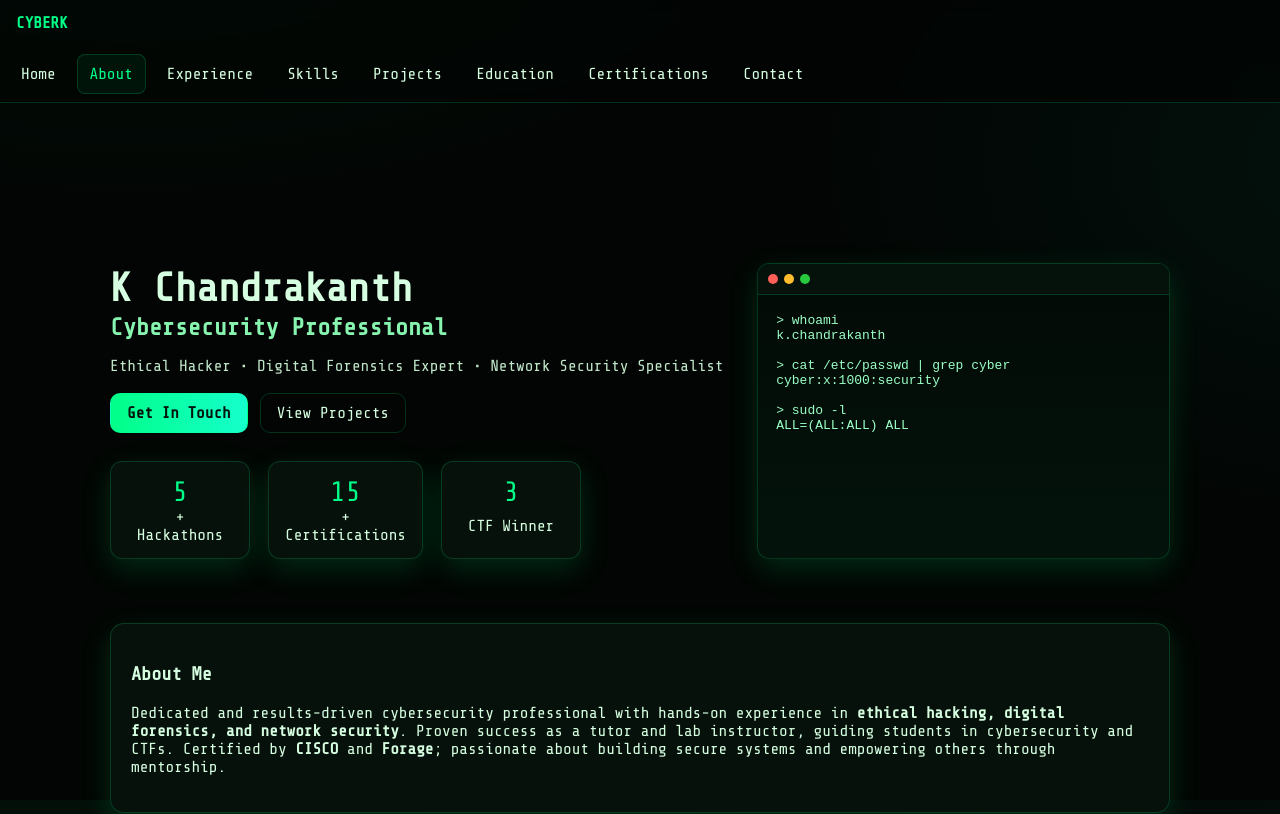
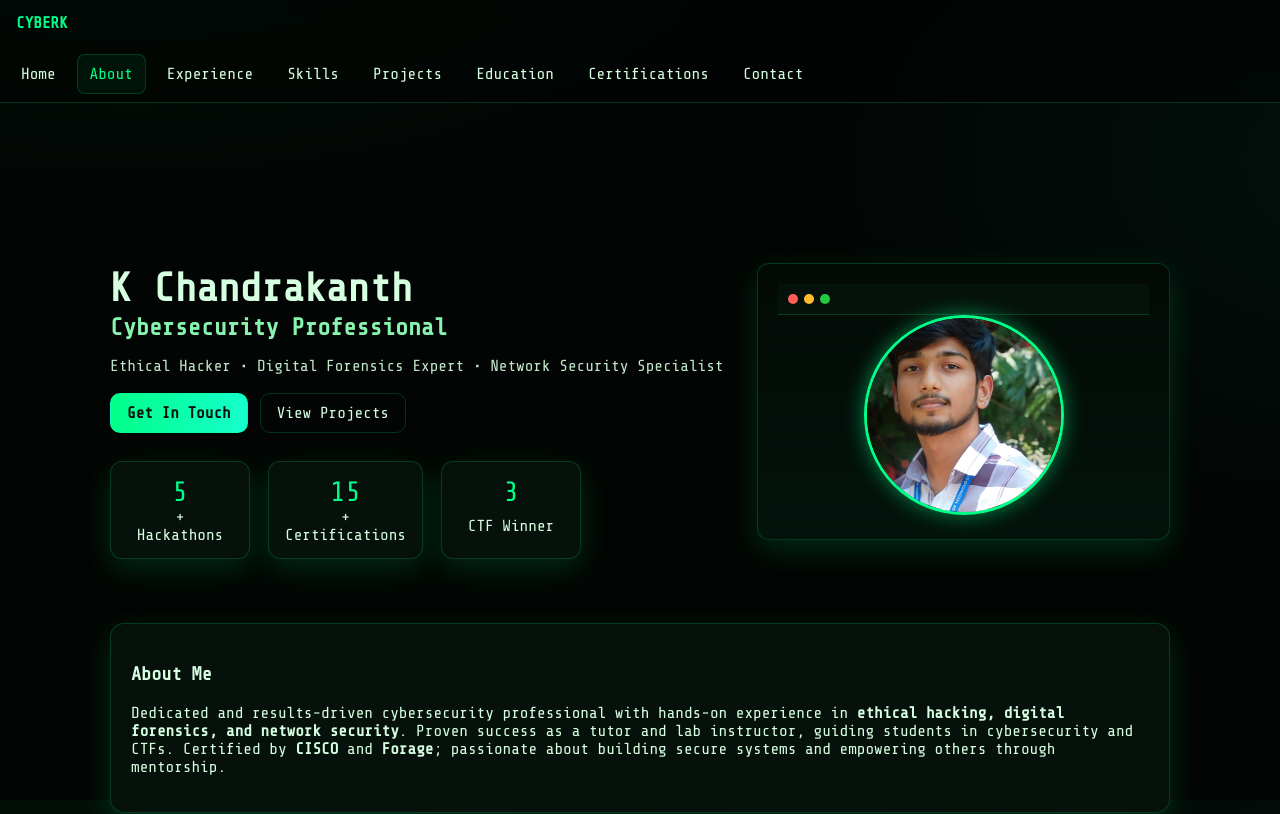
Before and after one commit to Chandrakanth-CyberK/My-Website, a website: page public/index.html in a window 1280 px wide. Shown: the top 814 px of the page. Drawn offline with nearby package versions, Linux system fonts and the light colour scheme.

Commit message:
Updated style.css with photo in terminal and certification styles

```diff
--- a/public/index.html
+++ b/public/index.html
@@ -2,18 +2,12 @@
 <html lang="en">
 <head>
   <meta charset="utf-8" />
-  <meta
-    name="viewport"
-    content="width=device-width, initial-scale=1, viewport-fit=cover"
-  />
+  <meta name="viewport" content="width=device-width, initial-scale=1, viewport-fit=cover" />
   <title>CyberK — K Chandrakanth</title>
   <link rel="stylesheet" href="style.css" />
   <link rel="preconnect" href="https://fonts.googleapis.com" />
   <link rel="preconnect" href="https://fonts.gstatic.com" crossorigin />
-  <link
-    href="https://fonts.googleapis.com/css2?family=Share+Tech+Mono&display=swap"
-    rel="stylesheet"
-  />
+  <link href="https://fonts.googleapis.com/css2?family=Share+Tech+Mono&display=swap" rel="stylesheet" />
 </head>
 <body>
 
@@ -54,20 +48,19 @@
         </div>
       </div>
 
-      <!-- “whoami” terminal -->
+      <!-- Profile Photo -->
+      <section>
         <div class="terminal">
-        <div class="term-bar"><span class="dot red"></span><span class="dot yellow"></span><span class="dot green"></span></div>
-        <pre id="terminalContent" aria-label="pseudo terminal">
-&gt; whoami
-k.chandrakanth
-
-&gt; cat /etc/passwd | grep cyber
-cyber:x:1000:security
-
-&gt; sudo -l
-ALL=(ALL:ALL) ALL
-        </pre>
+          <div class="term-bar">
+            <span class="dot red"></span>
+            <span class="dot yellow"></span>
+            <span class="dot green"></span>
           </div>
+          <div class="profile-pic">
+            <img src="images/me.jpg" alt="K Chandrakanth" />
+          </div>
+        </div>
+      </section>
     </section>
 
     <!-- About -->
@@ -160,18 +153,17 @@ ALL=(ALL:ALL) ALL
         <div class="tags"><span>Steganography</span><span>Audio</span></div>
       </a>
 
-  <a href=" https://lnkd.in/gy7_efqe" target="_blank" class="card project">
+      <a href="https://lnkd.in/gy7_efqe" target="_blank" class="card project">
         <h4>Cyber Attack Path Visualizer</h4>
-    <p>A simulation-based web application that demonstrates how cyber attacks can propagate across a network by visualizing possible attack paths. Instead of plain logs, it gives a graph-based view of vulnerabilities and lateral movement — helping security teams understand threats at a glance.</p>
-    <div class="tags"><span>visualizing attack path</span><span>critical vulnerabilities</span></div>
+        <p>A simulation-based web application that demonstrates how cyber attacks can propagate across a network by visualizing possible attack paths.</p>
+        <div class="tags"><span>Visualization</span><span>Vulnerabilities</span></div>
       </a>
 
       <a href="https://lnkd.in/d6RFnDww" target="_blank" class="card project">
         <h4>Digital Forensics Automation & Case Management</h4>
-    <p>simulation tool that demonstrates how a real-world digital forensics automation platform could work.</p>
-    <div class="tags"><span>DFIR knowledge</span><span> security tools</span></div>
+        <p>Simulation tool that demonstrates how a real-world digital forensics automation platform could work.</p>
+        <div class="tags"><span>DFIR</span><span>Security Tools</span></div>
       </a>
-</section>
 
       <a href="https://github.com/Chandrakanth-CyberK" target="_blank" class="card project">
         <h4>CYBERK-CTF: Hack to Win</h4>
@@ -184,7 +176,7 @@ ALL=(ALL:ALL) ALL
         <p>Interactive terminal-based training game with psychology elements.</p>
         <div class="tags"><span>Python</span><span>Game Dev</span><span>CLI</span></div>
       </a>
-
+   </section>
 
     <!-- Education -->
     <section id="education" class="section grid reveal">
@@ -213,16 +205,15 @@ ALL=(ALL:ALL) ALL
         <a href="https://github.com/Chandrakanth-CyberK/My-Certificates/blob/main/Introduction%20to%20Cybersecurity%20CISCO.pdf" target="_blank">Introduction to Cybersecurity — CISCO</a>
         <a href="https://github.com/Chandrakanth-CyberK/My-Certificates/blob/main/Data%20Structure%20in%20C.pdf" target="_blank">Data Structures in C — Great Learning</a>
         <a href="https://github.com/Chandrakanth-CyberK/My-Certificates/blob/main/Linux%20tutorial.pdf" target="_blank">Linux Tutorial — Great Learning</a>
-        <a href="https://github.com/Chandrakanth-CyberK/My-Certificates/blob/main/Linux%20tutorial.pdf" target="_blank">Cybercrime Conclave — IISc Bengaluru</a>
+        <a href="https://github.com/Chandrakanth-CyberK/My-Certificates/blob/main/Cybercrime%20Conclave%20IISc.jpg" target="_blank">Cybercrime Conclave — IISc Bengaluru</a>
         <a href="https://github.com/Chandrakanth-CyberK/My-Certificates/blob/main/Digital%20Forensic%20alison.jpg" target="_blank">Digital Forensic Examiner</a>
         <a href="https://github.com/Chandrakanth-CyberK/My-Certificates/blob/main/supraja%205th%20to%2011th%20may%20%2C%202025.jpg" target="_blank">Industrial Cybersecurity — Supraja Technologies</a>
-        <a href="certificates/Digital-Forensics.pdf" target="_blank">Digital Forensics — Supraja Technologies</a>
+        <a href="https://github.com/Chandrakanth-CyberK/My-Certificates/blob/main/Digital-Forensics.pdf" target="_blank">Digital Forensics — Supraja Technologies</a>
         <a href="https://github.com/Chandrakanth-CyberK/My-Certificates/blob/main/Supraja%2018th%20to%2022nd%20Dec%2C%202023.jpg" target="_blank">Cybersecurity & Ethical Hacking — Supraja Technologies</a>
       </div>
     </section>
 
-
-   <!-- Contact Section in your index.html -->
+   <!-- Contact Section -->
    <section id="contact" class="section card reveal">
       <h3>Get In Touch</h3>
       <div class="contact-grid">
@@ -241,7 +232,7 @@ ALL=(ALL:ALL) ALL
       </div>
     </section>
 
-<!-- Add this near the end of your HTML file, just before </body> -->
+    <!-- EmailJS Script -->
     <script src="https://cdn.jsdelivr.net/npm/emailjs-com@3/dist/email.min.js"></script>
     <script>
       (function(){
@@ -250,7 +241,6 @@ ALL=(ALL:ALL) ALL
 
       document.getElementById("contactForm").addEventListener("submit", function(e) {
         e.preventDefault();
-
         emailjs.sendForm("service_fi52k9r", "template_sd3f9vp", this)
           .then(() => {
             document.getElementById("formStatus").textContent = "✅ Message Sent!";
--- a/public/style.css
+++ b/public/style.css
@@ -77,13 +77,31 @@ body{
 .terminal{
   background:linear-gradient(180deg,#030a06, #03130c);
   border:1px solid var(--line); border-radius:12px; box-shadow:var(--shadow);
-  display:flex; flex-direction:column; overflow:hidden
+  display:flex; flex-direction:column; overflow:hidden;
+  align-items:center; /* center content */
+  justify-content:center;
+  padding:20px;
 }
-.term-bar{display:flex; gap:6px; padding:10px; border-bottom:1px solid var(--line); background:#05120c}
+.term-bar{display:flex; gap:6px; padding:10px; border-bottom:1px solid var(--line); background:#05120c; width:100%}
 .term-bar .dot{width:10px;height:10px;border-radius:50%}
 .red{background:#ff5f56} .yellow{background:#ffbd2e} .green{background:#27c93f}
 .terminal pre{
   margin:0; padding:18px; color:#9bffc6; min-height:240px; white-space:pre-wrap;
+}
+
+/* ✅ Profile Image inside Terminal */
+.profile-pic img {
+  width: 200px;
+  height: 200px;
+  border-radius: 50%;       /* circular */
+  object-fit: cover;
+  border: 3px solid var(--accent);
+  box-shadow: 0 0 20px rgba(0, 255, 136, 0.5);
+  transition: transform 0.3s ease, box-shadow 0.3s ease;
+}
+.profile-pic img:hover {
+  transform: scale(1.05);
+  box-shadow: 0 0 25px rgba(0, 255, 136, 0.8);
 }
 
 /* Cards & grids */
```
Also changed, not shown: public/images/me.jpg (added). Lines whose indentation alone changed are shown as unchanged.
